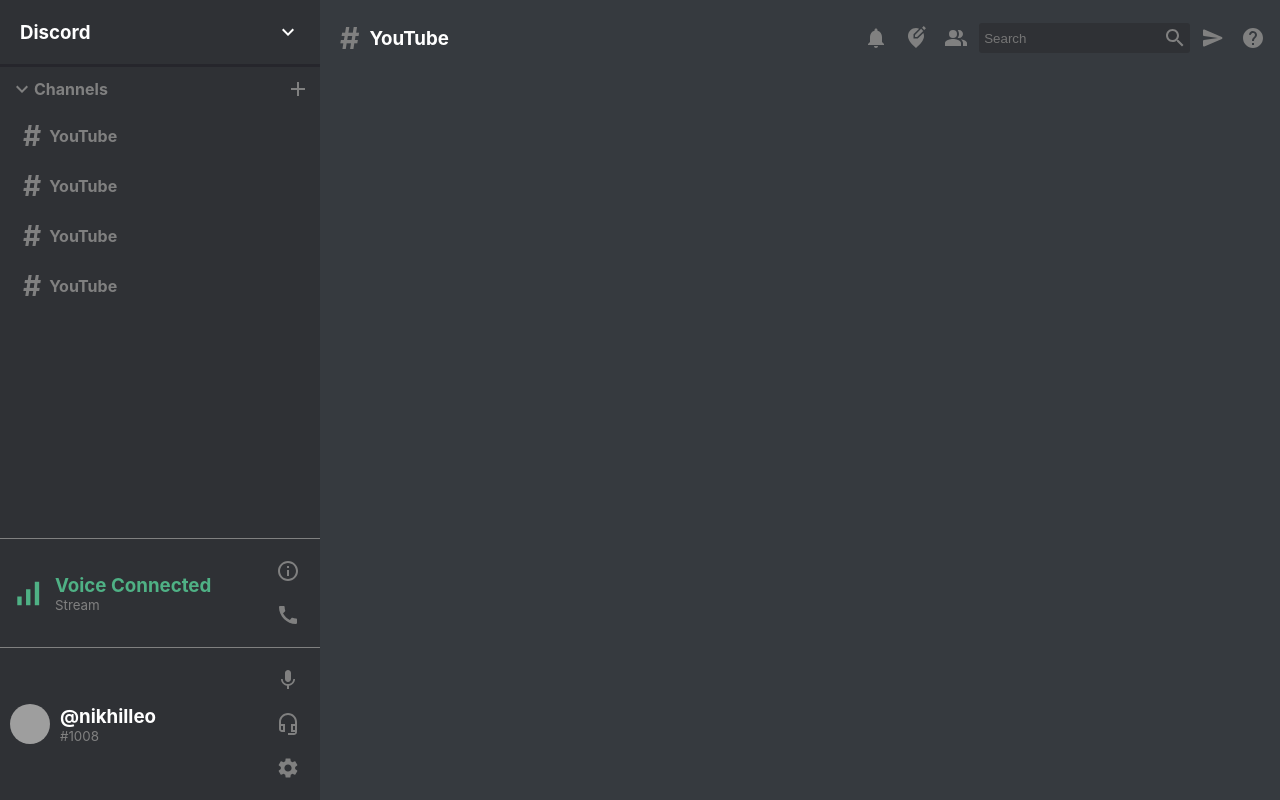
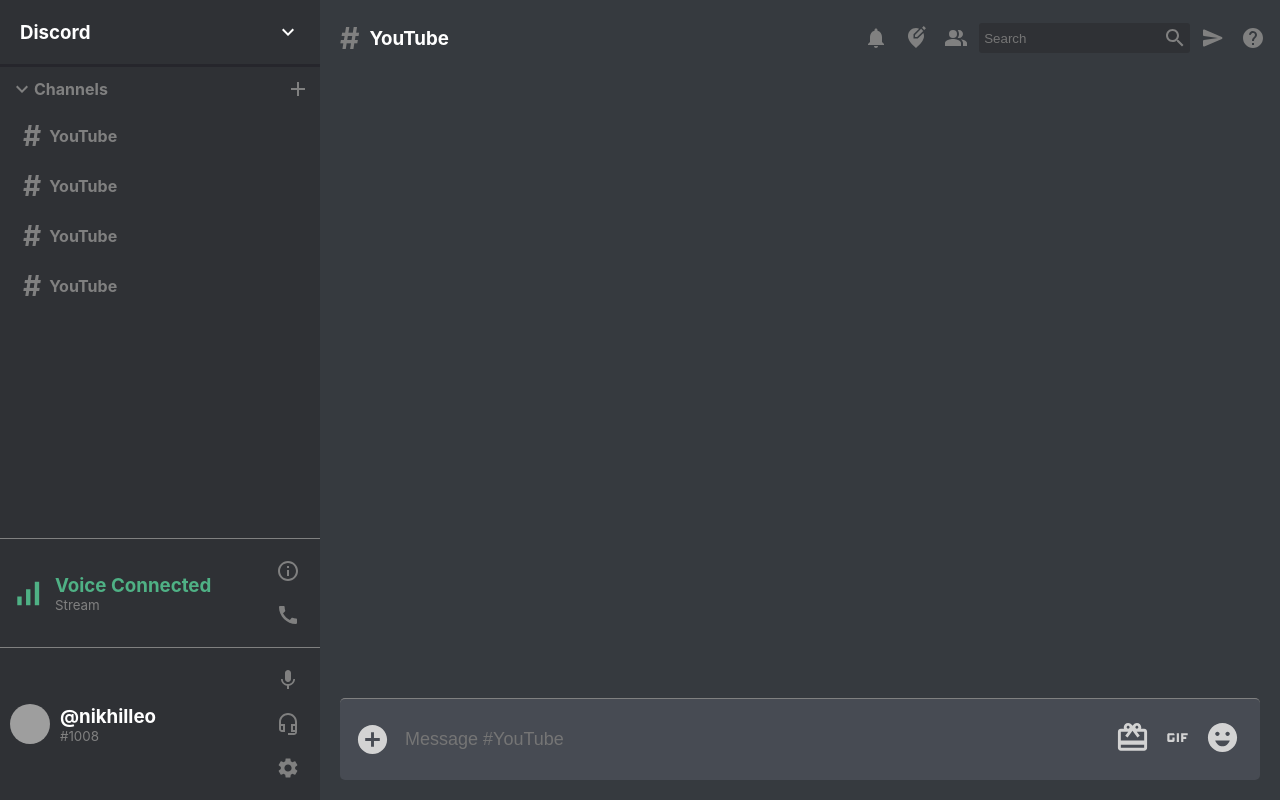
Before and after one commit to nikhilleo/Discord_Clone, a React (Create React App) app: page / in a window 1280 px wide. Built offline with nearby package versions, Linux system fonts and the light colour scheme; grey boxes are pictures that could not be loaded.

Commit message:
Chat Component Input Form Ready

```diff
--- a/src/Chat.css
+++ b/src/Chat.css
@@ -6,3 +6,45 @@
     flex:0.75;
     background-color: #363a3f;
 }
+
+
+.chat__input{
+    color: lightgray;
+    display: flex;
+    align-items: center;
+    justify-content: space-between;
+    padding: 15px;
+    border-radius: 5px;
+    margin: 20px;
+    border-top: 1px solid gray;
+    background-color: #474b53;
+}
+
+.chat__input > form > input{
+    padding: 15px;
+    background: transparent;
+    border: none;
+    outline-width: 0;
+    color: white;
+    font-size: large;
+    width: 95%;
+}
+
+
+.chat__input > form {
+    flex: 1;
+}
+
+
+.chat__input > form > button{
+    display: none;
+}
+
+
+.chat__inputIcons > .MuiSvgIcon-root{
+    padding: 5px;
+}
+
+.chat__messages{
+    flex: 1;
+}
--- a/src/Chat.js
+++ b/src/Chat.js
@@ -1,11 +1,31 @@
 import React from 'react'
 import ChatHeader from "./ChatHeader";
 import "./Chat.css"
+import AddCircleIcon from '@material-ui/icons/AddCircle';
+import CardGiftcardIcon from '@material-ui/icons/CardGiftcard';
+import GifIcon from '@material-ui/icons/Gif';
+import EmojiEmotionsIcon from '@material-ui/icons/EmojiEmotions';
 
 function Chat() {
     return (
         <div className="chat">
             <ChatHeader/>
+
+            <div className="chat__messages">
+
+            </div>
+            <div className="chat__input">
+                <AddCircleIcon fontSize="large"/>
+                <form >
+                    <input placeholder={`Message #YouTube`}/>
+                    <button className="chat__inputButton" type="submit">Send Message</button>
+                </form>
+                <div className="chat__inputIcons">
+                    <CardGiftcardIcon fontSize="large"/>
+                    <GifIcon fontSize="large"/>
+                    <EmojiEmotionsIcon fontSize="large"/>
+                </div>
+            </div>
         </div>
     )
 }
--- a/src/Sidebar.css
+++ b/src/Sidebar.css
@@ -50,5 +50,5 @@
 
 
 .sidebar__channelList{
-
+    flex: 1;
 }
```
Also changed, not shown: 1 other file (tests, documents, lock files or other folders).
